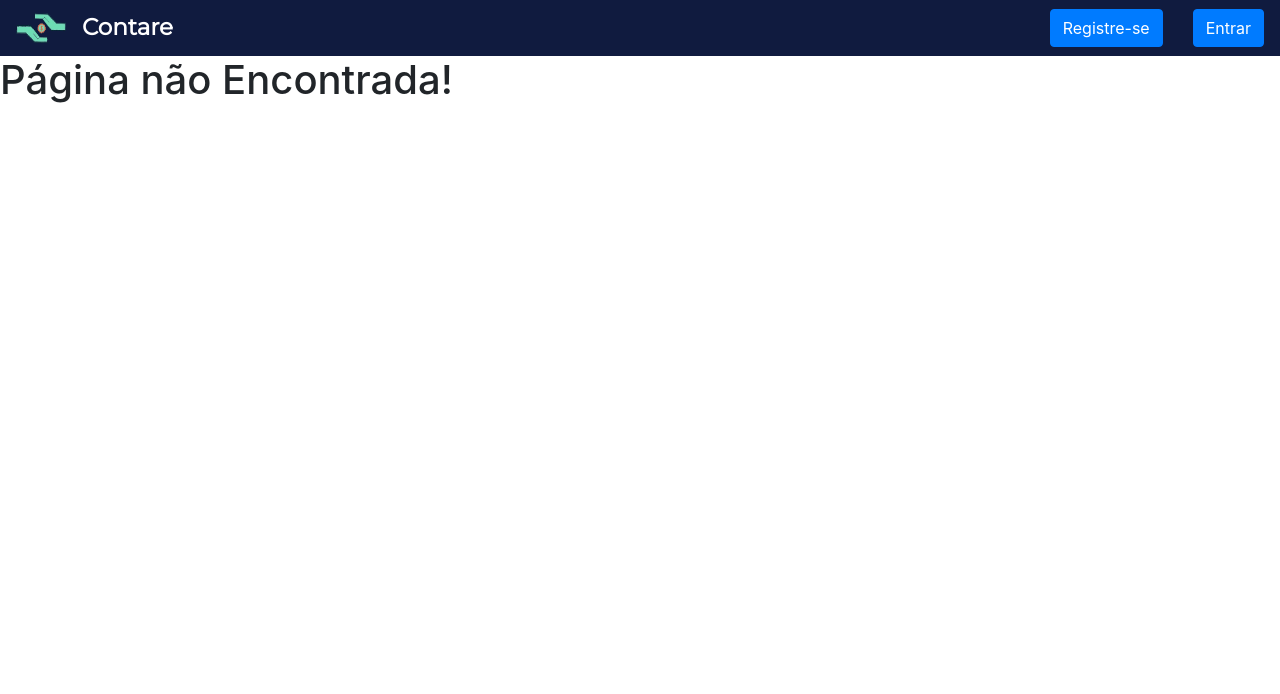
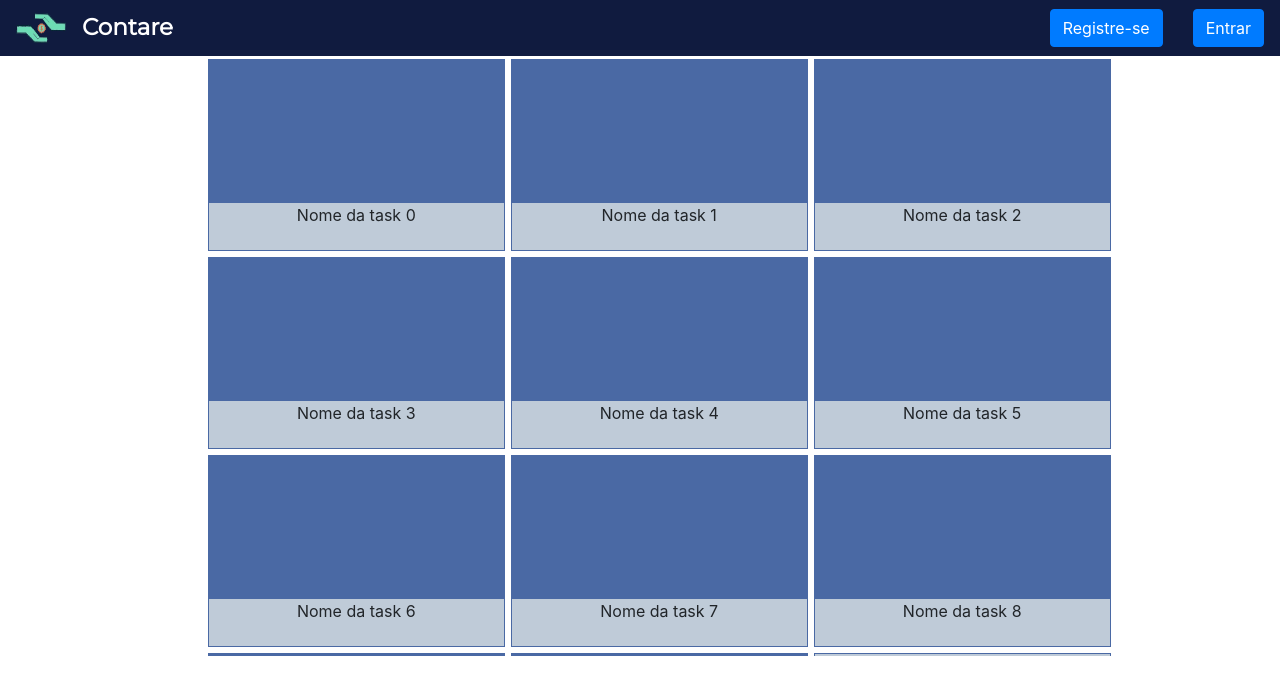
Before and after one commit to LiviaCavalcanti/contare, a React (Create React App) app in the folder front/: page /dashboard in a window 1280 px wide. Shown: the top 694 px of the page. Built offline with nearby package versions, Linux system fonts and the light colour scheme.

Commit message:
Iniciando a criacao do Dashboard

```diff
--- /dev/null
+++ b/front/src/components/dasboardComponent/cardComponent/cardComponent.jsx
@@ -0,0 +1,71 @@
+import React, { Component } from 'react';
+import ModalComponent from '../modalComponent/modalComponent';
+
+
+class CardComponent extends Component {
+    constructor(props) {
+        super(props);
+
+        this.state = {
+            modalShow: false,
+            task: {}
+        };
+
+        this.detalheTask = this.detalheTask.bind(this);
+
+    }
+
+    detalheTask(task) {
+        this.setState({
+            modalShow: !this.state.modalShow,
+            task: task
+        })
+    }
+
+    render() {
+        let modalClose = () => this.setState({ modalShow: false });
+
+        return (
+            <div className="list-task">
+                {this.props.list.map((task, i) => {
+                    return (
+                        task.isNew ?
+
+                            <div key={i} className="add-task">
+                                <div className="task-content">
+                                    <div>
+                                        <p>X</p>
+                                    </div>
+                                </div>
+
+                                <div className="task-name">
+                                    <p>
+                                        Adicionar Tarefa
+                                    </p>
+                                </div>
+                            </div>
+                        :
+                            <div key={i} className="task" onClick={() => this.detalheTask(task)}>
+                                <div className="task-content">
+                                </div>
+
+                                <div className="task-name">
+                                    <p>
+                                        {task.name}
+                                    </p>
+                                </div>
+                            </div>
+
+                    )
+                })}
+                <ModalComponent
+                    show={this.state.modalShow}
+                    task={this.state.task}
+                    onHide={modalClose}
+                />
+            </div>
+        );
+    }
+}
+
+export default CardComponent;
--- /dev/null
+++ b/front/src/components/dasboardComponent/dashboardComponent.css
@@ -0,0 +1,64 @@
+.dashboard{
+    width: 80%;
+    height: 600px;
+    position: absolute;
+    left: 16%;
+}
+
+
+.dashboard .add-task{
+    border: 1px solid #4a69a4;
+    width: 29%;
+    height: 32%;
+    display: inline-block;
+    margin: 3px;
+}
+
+.dashboard .list-task .add-task .task-content{
+    height: 75%;
+    background-color: #bfcbd8;
+    padding: 10% 20% 0% 20%;
+
+}
+
+.dashboard .list-task .add-task .task-content div{
+    height: 78%;
+    background-color: #dfe5ec;
+}
+
+.dashboard .task{
+    border: 1px solid #4a69a4;
+    width: 29%;
+    height: 32%;
+    display: inline-block;
+    margin: 3px;
+}
+
+.dashboard .list-task{
+    height: 100%;
+    overflow: auto;
+}
+
+.dashboard .list-task .task .task-content{
+    height: 75%;
+    background-color: #4a69a4;
+}
+
+.dashboard .list-task .task-name{
+    background-color: #bfcbd8;
+    height: 25%;
+}
+
+.dashboard .list-task .task-name p{
+    text-align: center;
+}
+
+.dashboard .conteudo{
+    color: #aaabac;
+    position: absolute;
+    width: 30%;
+    background-color: rgba(34, 44, 71, 0.9);
+    height: 100%;
+    right: 0;
+    padding: 13px;
+}
--- /dev/null
+++ b/front/src/components/dasboardComponent/dashboardComponent.jsx
@@ -0,0 +1,36 @@
+import React, { Component } from 'react';
+import "./dashboardComponent.css"
+import CardComponent from './cardComponent/cardComponent';
+
+class DashboardComponent extends Component {
+    constructor(props) {
+        super(props);
+        this.state = {
+            list: []
+        };
+    }
+
+    componentDidMount() {
+        let list = [];
+        for (let index = 0; index < 11; index++) {
+            list.push({
+                isNew : false,
+                name: "Nome da task " + index
+            })
+        }
+        list.push({
+            isNew : true
+        })
+        this.setState({ list: list });
+    }
+
+    render() {
+        return (
+            <div className="dashboard">
+                <CardComponent list={this.state.list} />
+            </div>
+        );
+    }
+}
+
+export default DashboardComponent;
--- /dev/null
+++ b/front/src/components/dasboardComponent/modalComponent/modalComponent.jsx
@@ -0,0 +1,36 @@
+import React, { Component } from 'react';
+import Modal from 'react-bootstrap/Modal'
+import Button from 'react-bootstrap/Button'
+
+
+class ModalComponent extends Component {
+    render() {
+        return (
+          <Modal
+            {...this.props}
+            size="lg"
+            aria-labelledby="contained-modal-title-vcenter"
+            centered
+          >
+            <Modal.Header closeButton>
+              <Modal.Title id="contained-modal-title-vcenter">
+                {this.props.task.name}
+              </Modal.Title>
+            </Modal.Header>
+            <Modal.Body>
+              <h4>Centered Modal</h4>
+              <p>
+                Cras mattis consectetur purus sit amet fermentum. Cras justo odio,
+                dapibus ac facilisis in, egestas eget quam. Morbi leo risus, porta
+                ac consectetur ac, vestibulum at eros.
+              </p>
+            </Modal.Body>
+            <Modal.Footer>
+              <Button onClick={this.props.onHide}>Close</Button>
+            </Modal.Footer>
+          </Modal>
+        );
+      }
+}
+
+export default ModalComponent;
--- a/front/src/routes.js
+++ b/front/src/routes.js
@@ -7,6 +7,7 @@ import NavbarComponent from './components/navbarComponent/navbarComponent'
 import Page404Component from './components/page404Component/page404Component';
 import DescriptionProject from './components/descriptionProjectComponent/descriptionProjectComponent';
 import LoginScreen from './components/loginComponent/loginComponent';
+import DashboardComponent from './components/dasboardComponent/dashboardComponent';
 
 export class Routes extends Component {
     render() {
@@ -19,6 +20,7 @@ export class Routes extends Component {
                     <Route path="/" exact={true} component={() => <App component={DescriptionProject}/>} />
                     <Route path="/register" component={() => <App component={RegisterScreen}/>}/>
                     <Route path="/login" component={() => <App component={LoginScreen}/>}/>
+                    <Route path="/dashboard" component={() => <DashboardComponent/>}/>
                     <Route path="*" component={Page404Component} />
                 </Switch>
             </ BrowserRouter>
```
